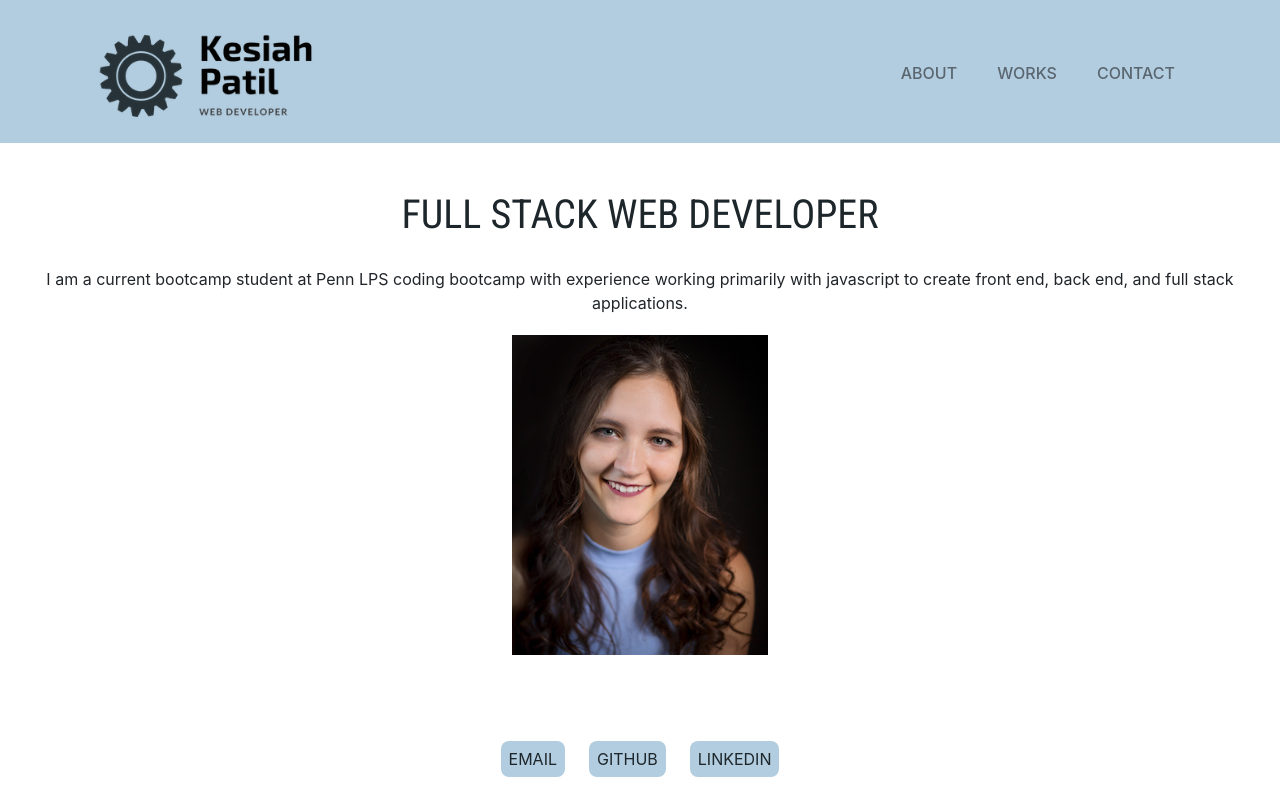
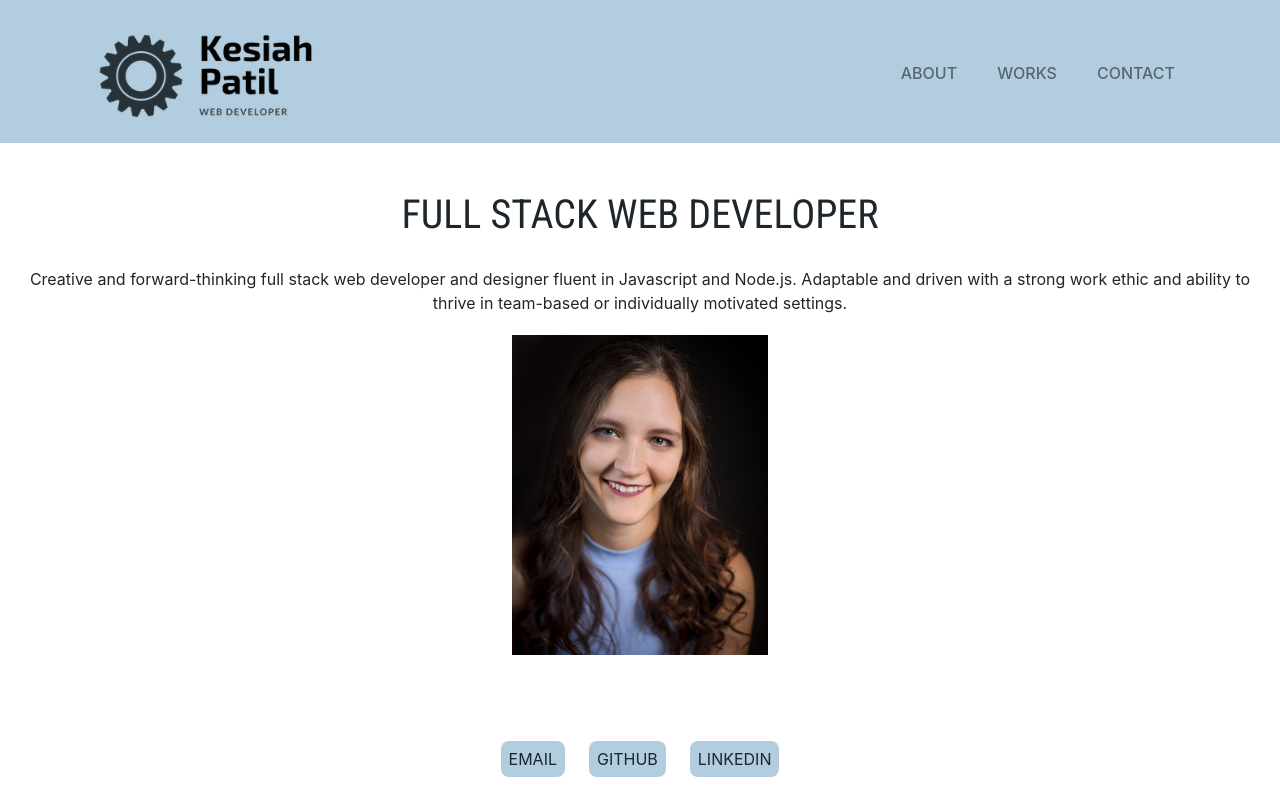
Before and after one commit to kesiahp18/my-portfolio, a React (Create React App) app: page / in a window 1280 px wide. Built offline with nearby package versions, Linux system fonts and the light colour scheme.

Commit message:
changes to text content

```diff
--- a/src/components/Contact Form/index.js
+++ b/src/components/Contact Form/index.js
@@ -34,7 +34,6 @@ const ContactForm = () => {
 
     return (
         <div>
-            <p><i>This form is for grade requirement and is for display only</i></p>
             <form className="contact-form" onSubmit={handleSubmit}>
                 <div className="form-container">
                     <div className="form-group row">
--- a/src/components/Header.js
+++ b/src/components/Header.js
@@ -6,7 +6,9 @@ const About = () => {
         <div className="header-wrapper">
             <div className="main-info">
                 <h1 className="title">FULL STACK WEB DEVELOPER</h1>
-                <p>I am a current bootcamp student at Penn LPS coding bootcamp with experience working primarily with javascript to create front end, back end, and full stack applications.</p>
+                <p>
+                Creative and forward-thinking full stack web developer and designer fluent in Javascript and Node.js. Adaptable and driven with a strong work ethic and ability to thrive in team-based or individually motivated settings.
+                </p>
                 <img className="headshot" src={headshot} alt="my headshot" />
             </div>
         </div>
--- a/src/components/Works.js
+++ b/src/components/Works.js
@@ -8,9 +8,10 @@ import photo5 from "../images/project-5.png"
 const Works = () => {
     return (
         <div>
-            <h1 className="title">MY WORK</h1>
+
             <div id="carouselExampleControls" className="carousel slide" data-ride="carousel">
             <div className="carousel-inner">
+            <h1 className="title">MY WORK</h1>
             <div className="carousel-item active">
                 <div className="carousel-image">
                     <img className="d-block w-100 carousel-image" src={photo1} alt="First slide"/>
@@ -42,16 +43,6 @@ const Works = () => {
                 </div>
             </div>
             <div className="carousel-item">
-                <a href="https://polar-castle-13167.herokuapp.com/" target="_blank">
-                    <img className="d-block w-100 carousel-image" src={photo4} alt="Fourth slide"/>
-                </a>
-                <div className="carousel-caption">
-                    <h5>Tech News</h5>
-                    <p><a href="" className="carousel-button" target="_blank">View Deployed Application</a></p>
-                    <p><a href="https://github.com/kesiahp18/just-tech-news" className="carousel-button" target="_blank">View GitHub Repository</a></p>
-                </div>
-            </div>
-            <div className="carousel-item">
                 <a href="https://positivity-portal.herokuapp.com/" target="_blank">
                     <img className="d-block w-100 carousel-image" src={photo5} alt="Fifth slide"/>
                 </a>
```
Also changed, not shown: 1 other file (tests, documents, lock files or other folders).
